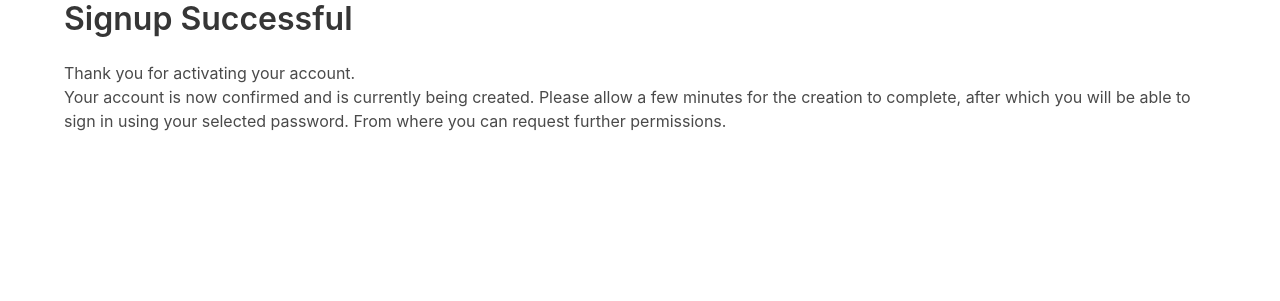
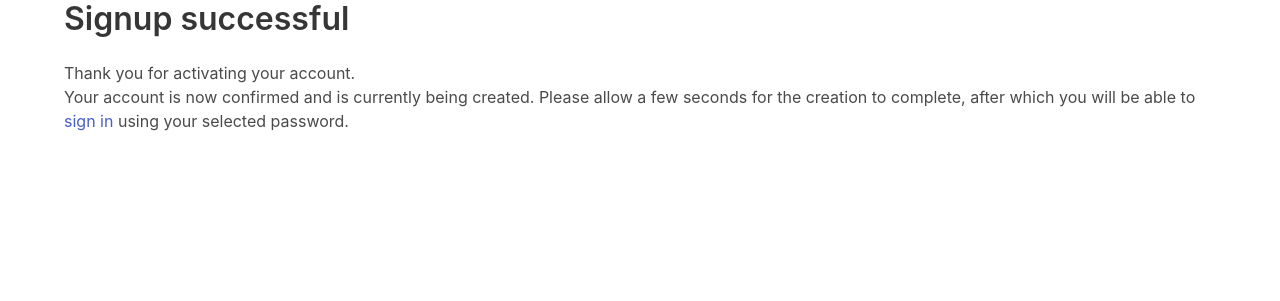
Before and after one commit to wikimedia/operations-software-bitu, a Django app: page /signup/success/ in a window 1280 px wide. Shown: the part 51-352 px from the top of the page. Run offline with Django 3.2, Linux system fonts and the light colour scheme.

Commit message:
Signup: Better wording in confirmation flow.
Change-Id: I3887fb535a4ee3601d08f78ceca80eb7e28dfbb3

```diff
--- a/signups/templates/signups_activation.html
+++ b/signups/templates/signups_activation.html
@@ -1,13 +1,13 @@
 {% extends 'base.html' %}
 {% load i18n %}
 
-{% block title %}{% translate "Activation" %}{% endblock %}
+{% block title %}{% translate "Account activation" %}{% endblock %}
 
 {% block content %}
 {% if validlink %}
 <form method="post">{% csrf_token %}
     {{ form.as_p }}
-    <input type="submit" class="button is-primary" value="Send message">
+    <input type="submit" class="button is-primary" value="Confirm account creation">
 </form>
 {% else %}
 <div class="notification is-warning">
--- a/signups/templates/signups_success.html
+++ b/signups/templates/signups_success.html
@@ -1,17 +1,15 @@
 {% extends 'base.html' %}
 {% load i18n %}
 
-{% block title %}{% translate "Signup Successful" %}{% endblock %}
+{% block title %}{% translate "Signup successful" %}{% endblock %}
 
 {% block content %}
 
 <h2>{% translate "Thank you for activating your account." %}</h2>
 {% blocktrans %}
 Your account is now confirmed and is currently being created.
-Please allow a few minutes for the creation to complete, after which you will
-be able to sign in using your selected password.
-
-From where you can request further permissions.
+Please allow a few seconds for the creation to complete, after which you will
+be able to <a href="/">sign in</a> using your selected password.
 {% endblocktrans %}
 
 {% endblock %}
```
